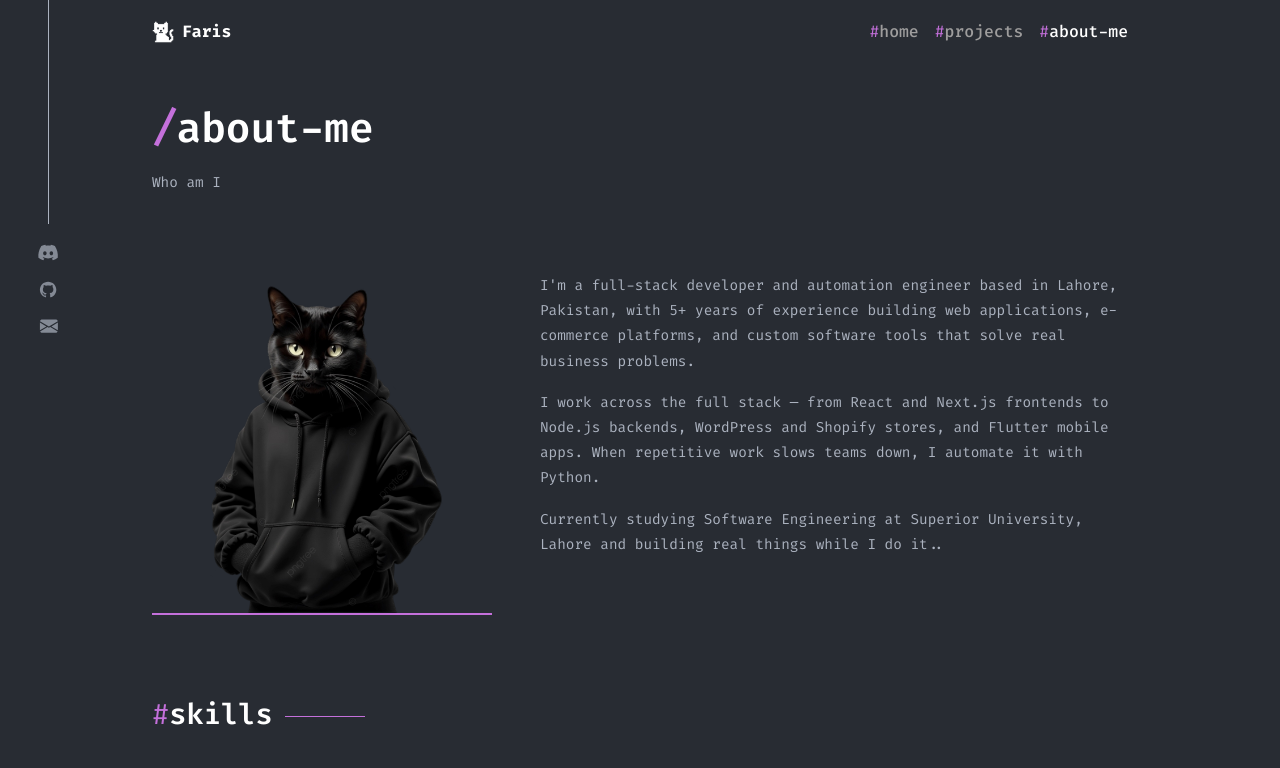
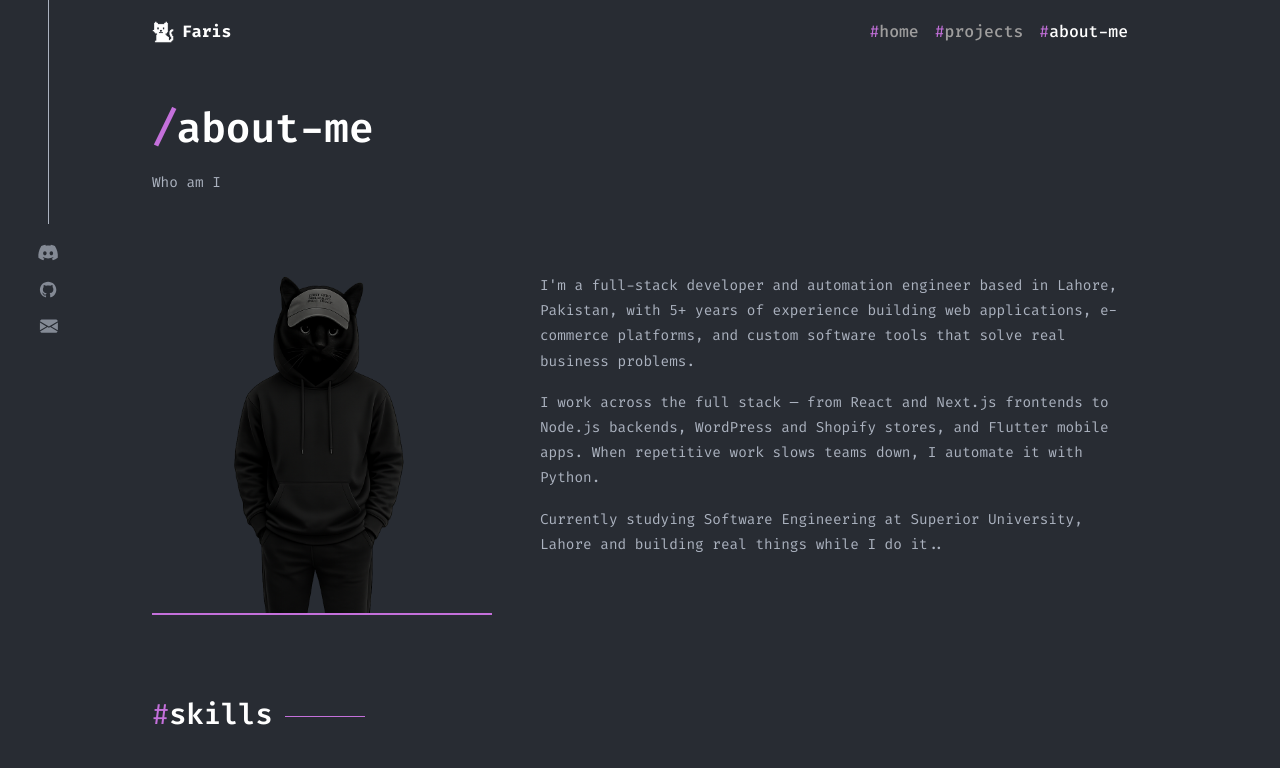
Before and after one commit to farixdev/protfolio, a Next.js app: page /about-me in a window 1280 px wide. Shown: the top 768 px of the page. Built offline with nearby package versions, Linux system fonts and the light colour scheme.

Commit message:
chnaged hooded cat image

```diff
--- a/src/app/about-me/page.js
+++ b/src/app/about-me/page.js
@@ -78,7 +78,7 @@ export default function AboutMe() {
         <section style={{ display: "flex", flexWrap: "wrap", gap: 48, alignItems: "flex-start", justifyContent: "space-between" }}>
           {/* Image */}
           <div style={{ flexShrink: 0, width: "100%", maxWidth: 340 }}>
-            <Image src="/icons/image_hoodie.png" alt="Faris" width={340} height={400}
+            <Image src="/icons/image_hoodie2.png" alt="Faris" width={340} height={400}
               className="w-full object-cover" style={{ display: "block", borderBottom: "2px solid #c470db" }} />
           </div>
 
--- a/src/app/page.js
+++ b/src/app/page.js
@@ -300,7 +300,7 @@ const skills = [
             <Btn href="/about-me">View all -&gt;</Btn>
           </div>
           <div style={{ flexShrink: 0, width: "100%", maxWidth: 380 }} className="md:w-auto">
-            <Image src="/icons/image_hoodie.png" alt="Faris" width={380} height={420}
+            <Image src="/icons/image_hoodie2.png" alt="Faris" width={380} height={420}
               className="w-full object-cover" style={{ display: "block", borderBottom: "2px solid #c470db" }} />
           </div>
         </section>
```
Also changed, not shown: public/icons/image_hoodie.png (deleted), public/icons/image_hoodie2.png (added).
